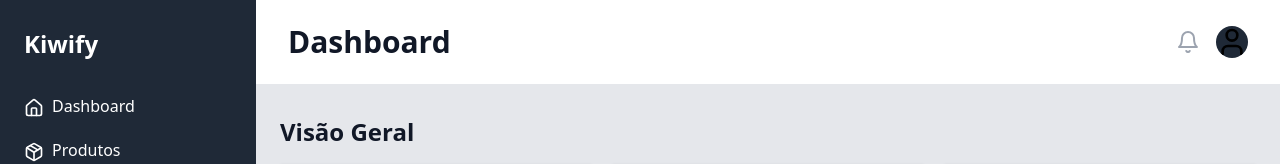
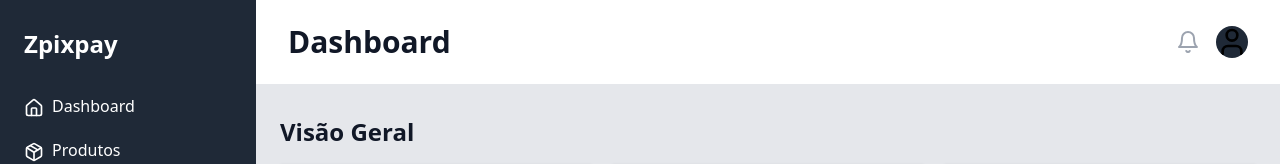
Before and after one commit to BetoFerrari21/nav-side-data-portal, a React (Vite) app: page / in a window 1280 px wide. Shown: the top 164 px of the page. Built offline with nearby package versions, Linux system fonts and the light colour scheme; the HTML template or start-up script is replaced by a standard one.

Commit message:
Rename "Kiwify" to "Zpixpay"
Updated the application to replace all instances of "Kiwify" with "Zpixpay" for consistency across the project.
[skip gpt_engineer]

```diff
--- a/src/components/Sidebar.jsx
+++ b/src/components/Sidebar.jsx
@@ -6,7 +6,7 @@ const Sidebar = () => {
   return (
     <div className="bg-gray-800 text-white w-64 space-y-6 py-7 px-2 absolute inset-y-0 left-0 transform -translate-x-full md:relative md:translate-x-0 transition duration-200 ease-in-out">
       <Link to="/" className="text-white flex items-center space-x-2 px-4">
-        <span className="text-2xl font-extrabold">Kiwify</span>
+        <span className="text-2xl font-extrabold">Zpixpay</span>
       </Link>
       <nav>
         <Link to="/" className="block py-2.5 px-4 rounded transition duration-200 hover:bg-gray-700 hover:text-white">
```
